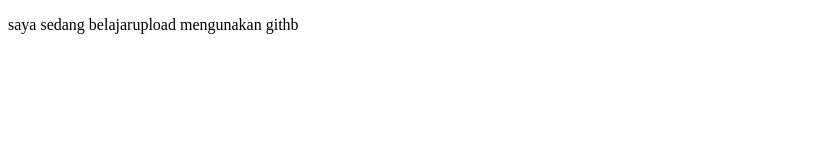
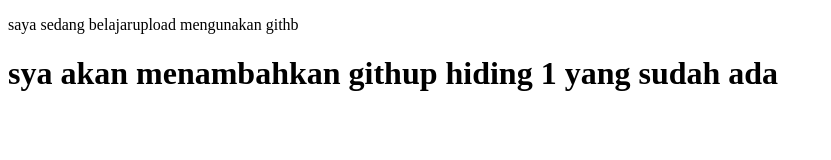
Before and after one commit to haempebe2/alamsyah, a plain HTML site: page index.html in a window 1280 px wide. Shown: the whole page, without its empty margins (0-831 px from the left). Drawn offline with Linux system fonts and the light colour scheme.

Commit message:
perubahan data baru kita

```diff
--- /dev/null
+++ b/css/style.css
@@ -0,0 +1,7 @@
+*{
+    box-sizing: border-box;
+}
+
+h1{
+    color:blue;
+}
--- a/index.html
+++ b/index.html
@@ -5,8 +5,10 @@
     <meta http-equiv="X-UA-Compatible" content="IE=edge">
     <meta name="viewport" content="width=device-width, initial-scale=1.0">
     <title>belajar githup</title>
+    <link rel = "staylesheet" href="css/style.css">
 </head>
 <body>
     <p>saya sedang belajarupload mengunakan githb</p>
+    <h1>sya akan menambahkan githup hiding 1 yang sudah ada</h1>
 </body>
 </html>
```
